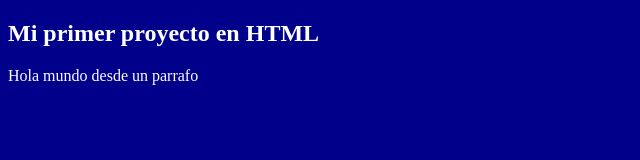
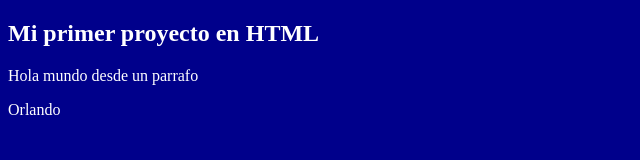
Before and after one commit to OrlArturo/proyectoWeb, a plain HTML site: page index.html in a window 1280 px wide. Shown: the full height of the page, 0-640 px from the left. Drawn offline with Linux system fonts and the light colour scheme.

Commit message:
mi tercer cambio

```diff
--- a/index.html
+++ b/index.html
@@ -10,6 +10,9 @@
 	<h2>Mi primer proyecto en HTML</h2>
 	<p>Hola mundo desde un parrafo</p>
 
+	<div>
+		Orlando
+	</div>
 
 
 
```
